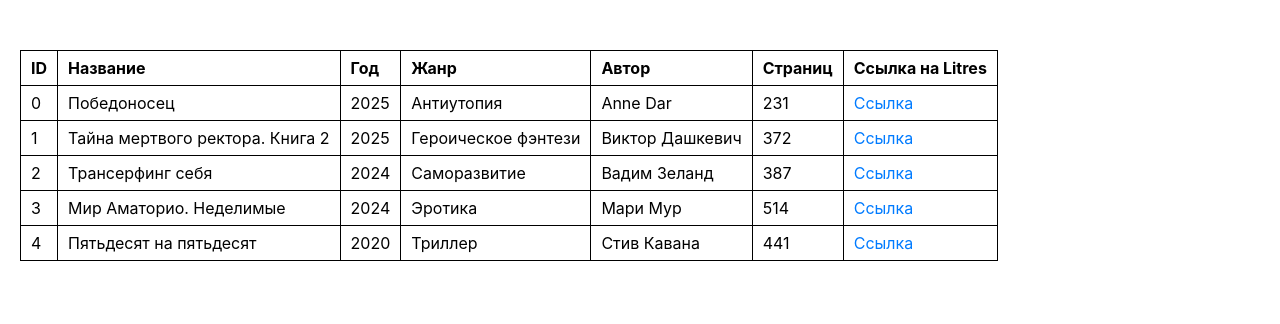
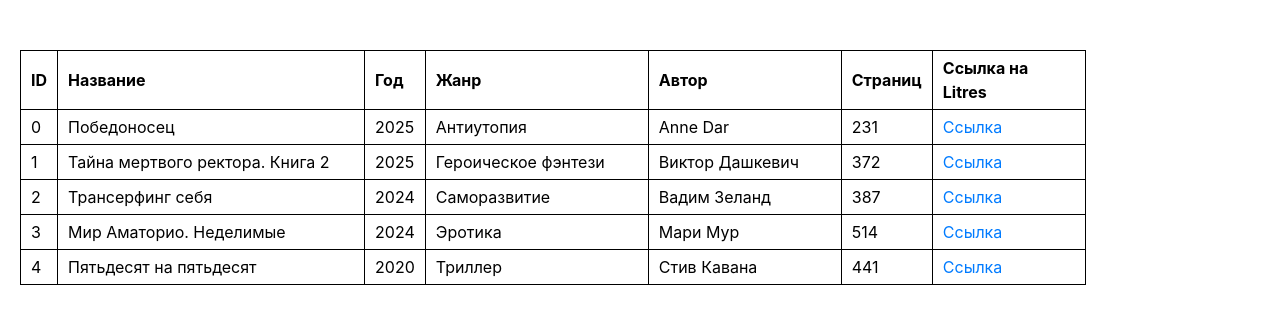
Before and after one commit to yevdeh/books, a Next.js app: page / in a window 1280 px wide. Shown: the top 324 px of the page. Built offline with nearby package versions, Linux system fonts and the light colour scheme.

Commit message:
Table: fixed columns width

```diff
--- a/src/components/Books/Books.module.css
+++ b/src/components/Books/Books.module.css
@@ -3,3 +3,30 @@
   border: 1px solid #000;
   padding: 5px 10px;
 }
+.Table th:nth-child(1) {
+  width: 37px;
+}
+.Table th:nth-child(2) {
+  width: 307px;
+}
+.Table th:nth-child(3) {
+  width: 57px;
+}
+.Table th:nth-child(4) {
+  width: 223px;
+}
+.Table th:nth-child(5) {
+  width: 193px;
+}
+.Table th:nth-child(6) {
+  width: 90px;
+}
+.Table th:nth-child(7) {
+  width: 153px;
+}
+.Table th:nth-child(8) {
+  width: 110px;
+}
+.Table th:nth-child(9) {
+  width: 99px;
+}
```
